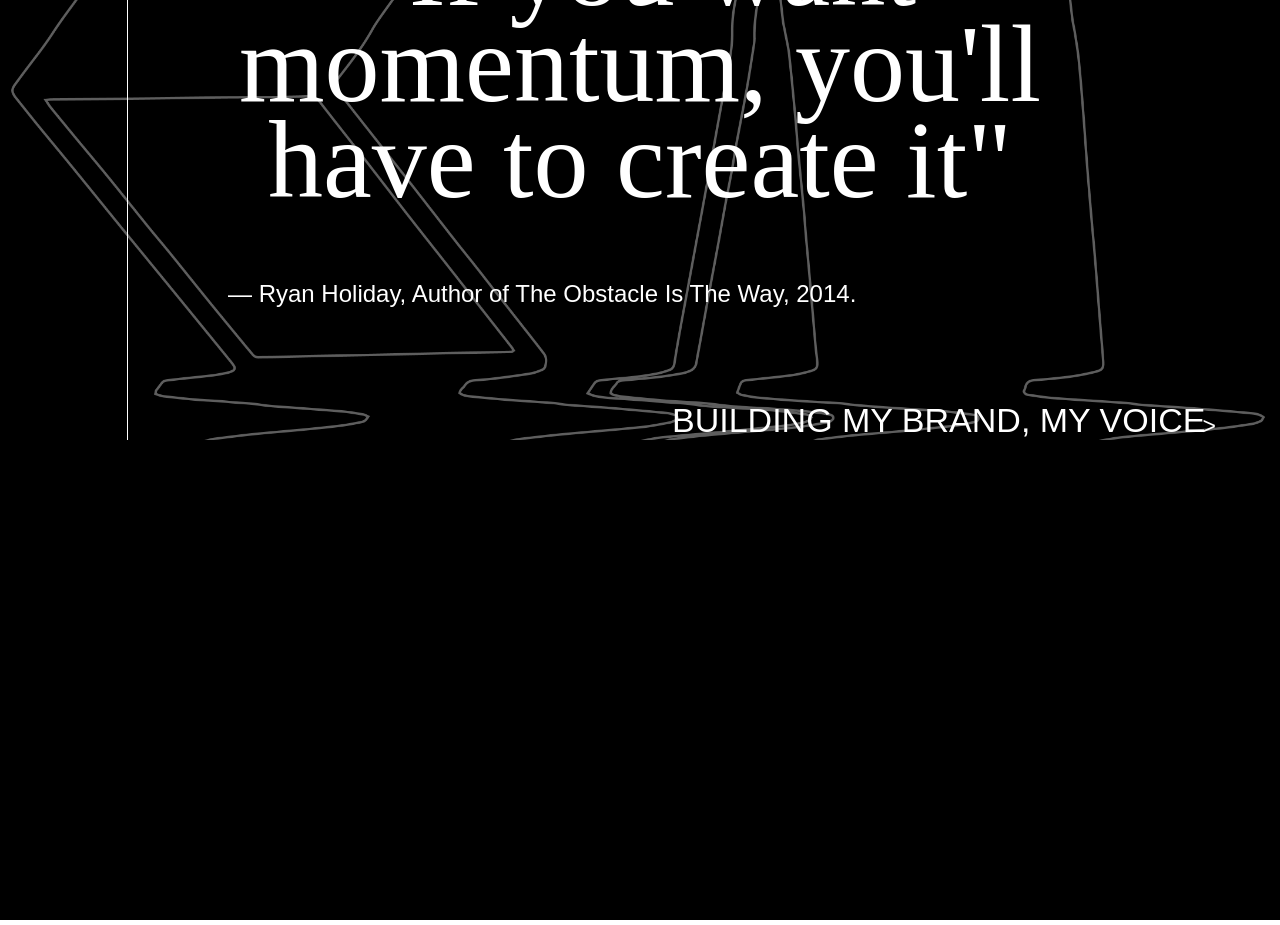
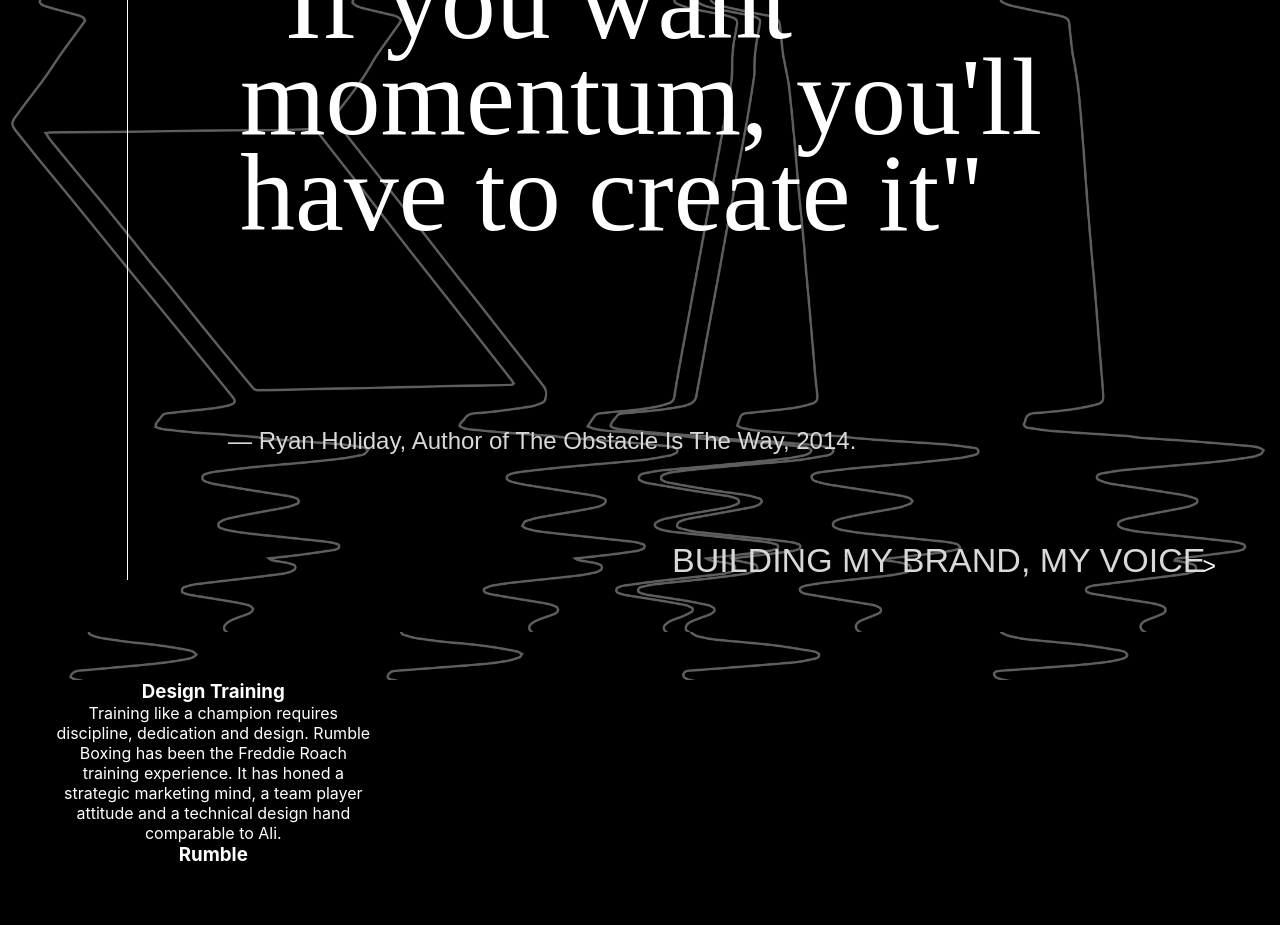
Before and after one commit to smc-dotexe/sadesign, a React (Create React App) app: page / in a window 1280 px wide. Shown: the part 1480-2405 px from the top of the page. Built offline with nearby package versions, Linux system fonts and the light colour scheme.

Commit message:
added design training component

```diff
--- a/src/App.css
+++ b/src/App.css
@@ -1,6 +1,7 @@
 *{
   margin: 0;
 }
+
 
 .App {
   text-align: center;
@@ -130,8 +131,9 @@ DESIGNERS ART SECTION
 .designersArt {
   background-color: black;
   display: grid;
+  min-height: 170vmin;
   grid-template-columns: 10% 1fr 1fr 5%;
-  grid-template-rows: minmax(30vmin, auto) 40vmin minmax(400px, auto) minmax(20vmin, auto);
+  grid-template-rows: minmax(30vmin, auto) 40vmin minmax(60vmin, auto) minmax(15vmin, auto);
   /* grid-template-areas:
     ". . . ."
     "lNav daHeader daDescription daArrow1"
@@ -152,7 +154,7 @@ DESIGNERS ART SECTION
   grid-row: 2;
   height: 15vmin;
   align-self: start;
-  color: white;
+  color: #D9D9D9;
   font-family: Arimo;
   font-weight: normal;
   font-size: 35px;
@@ -186,6 +188,8 @@ DESIGNERS ART SECTION
   color: white;
   padding: 0;
   grid-row: 3;
+  text-align: left;
+  margin-left: 30vmin;
   font-family: Chap Light;
   font-weight: normal;
   font-size: 110px;
@@ -198,6 +202,7 @@ DESIGNERS ART SECTION
   font-size: 24px;
   font-family: Arimo;
   margin-left: 100px;
+  color: #D9D9D9;
 }
 
 #buildBrand {
@@ -206,6 +211,7 @@ DESIGNERS ART SECTION
   align-self: end;
   font-family: Arimo;
   font-size: 34px;
+  color: #D9D9D9;
 }
 
 #arr2 {
@@ -220,4 +226,11 @@ DESIGN TRAINING SECTION
 
 .designTraining {
   background-color: black;
+  display: grid;
+  grid-template-columns: 1fr 1fr 1fr;
+
 }
+
+#dtDescriptorDiv {
+  color: white;
+}
--- a/src/components/DesignTraining.js
+++ b/src/components/DesignTraining.js
@@ -4,6 +4,18 @@ class DesignTraining extends React.Component {
     render() {
         return (
             <div className='slide designTraining'>
+                <div id='dtDescriptorDiv'>
+                    <h3>Design Training</h3>
+                    <p>Training like a champion requires <br/>
+                    discipline, dedication and design. Rumble <br/>
+                    Boxing has been the Freddie Roach <br/>
+                    training experience. It has honed a <br/>
+                    strategic marketing mind, a team player <br/>
+                    attitude and a technical design hand <br/>
+                    comparable to Ali.</p>
+                    <div id='arrowBlock'></div>
+                    <h3>Rumble</h3>
+                </div>
             </div>
         )
     }
```
